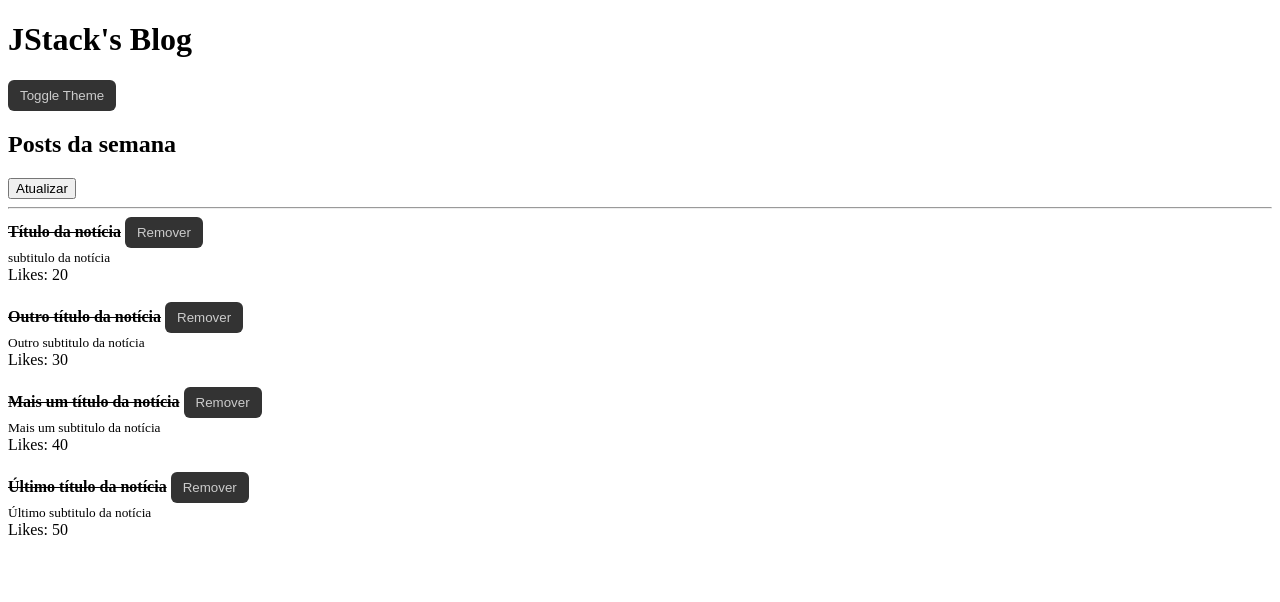
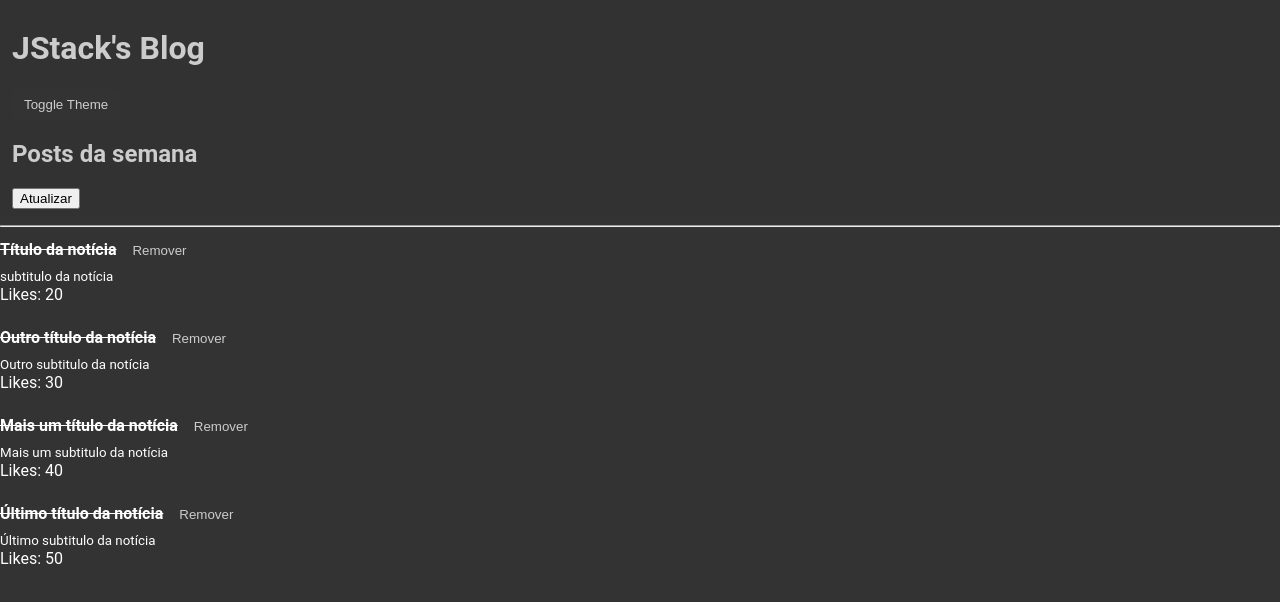
Before and after one commit to JeffyMesquita/react-fundamentos, a React app: page / in a window 1280 px wide. Shown: the top 602 px of the page. Built offline with nearby package versions, Linux system fonts and the light colour scheme.

Commit message:
chore: Add CSS support with style-loader and css-loader, and implement global styles

```diff
--- a/package.json
+++ b/package.json
@@ -17,7 +17,9 @@
     "@babel/preset-react": "^7.26.3",
     "babel-loader": "^9.2.1",
     "clean-webpack-plugin": "^4.0.0",
+    "css-loader": "^7.1.2",
     "html-webpack-plugin": "^5.6.3",
+    "style-loader": "^4.0.0",
     "webpack": "^5.97.1",
     "webpack-cli": "^6.0.1",
     "webpack-dev-server": "^5.2.0"
--- a/src/App.js
+++ b/src/App.js
@@ -4,6 +4,8 @@ import { ThemeProvider } from './ThemeContext';
 
 import Post from './Post';
 import Header from './Header';
+
+import './index.css';
 
 const POSTS = [
   {
--- a/src/Header.js
+++ b/src/Header.js
@@ -5,13 +5,19 @@ import Button from './Button';
 import { useTheme } from './ThemeContext';
 
 export default function Header(props) {
-  const { onToggleTheme } = useTheme();
+  const { onToggleTheme, theme } = useTheme();
   return (
-    <>
+    <div
+      style={{
+        backgroundColor: theme === 'dark' ? '#3339' : '#ccc9',
+        color: theme === 'dark' ? '#ccc' : '#333',
+        padding: '8px 12px',
+      }}
+    >
       <h1>{props.title}</h1>
       <Button onClick={onToggleTheme}>Toggle Theme</Button>
       {props.children}
-    </>
+    </div>
   );
 }
 
--- /dev/null
+++ b/src/index.css
@@ -0,0 +1,7 @@
+body {
+  background: #333;
+  font-family: 'Roboto', sans-serif;
+  margin: 0;
+  padding: 0;
+  color: #fff;
+}
--- a/webpack.config.js
+++ b/webpack.config.js
@@ -29,6 +29,10 @@ module.exports = {
         exclude: /node_modules/,
         use: 'babel-loader',
       },
+      {
+        test: /\.css$/,
+        use: ['style-loader', 'css-loader'],
+      },
     ],
   },
   devServer: {
```
Also changed, not shown: 1 other file (tests, documents, lock files or other folders).
